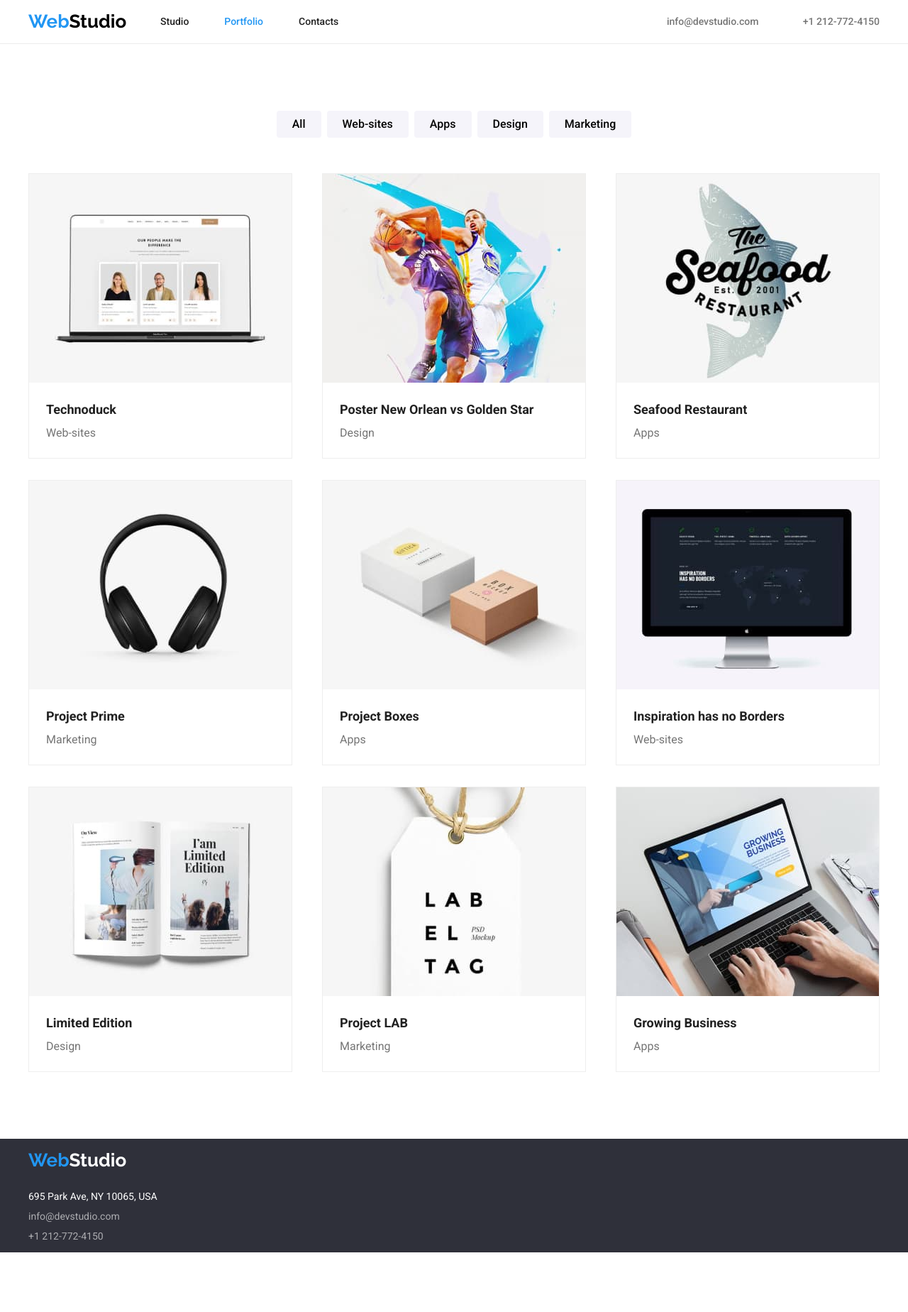
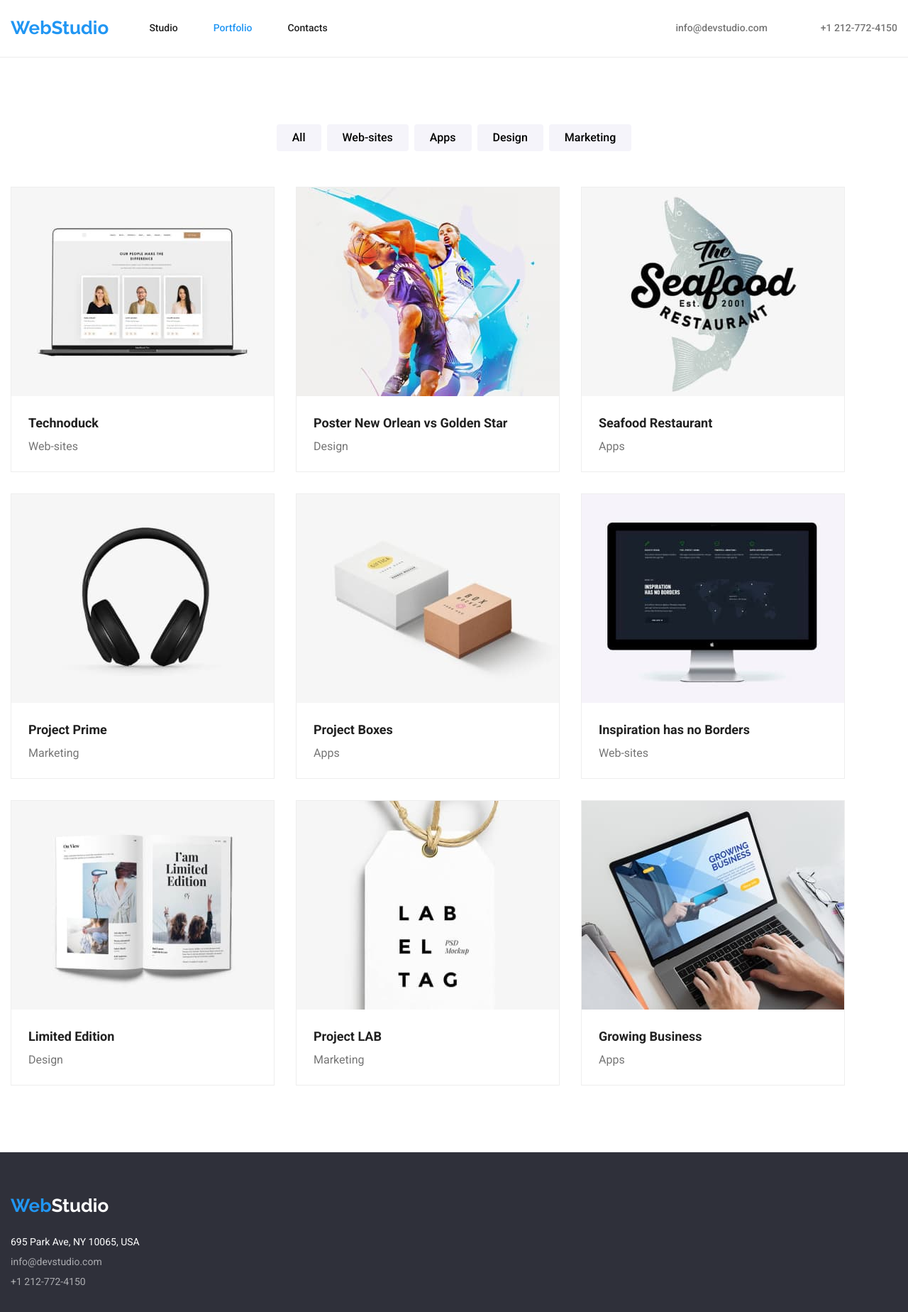
Before and after one commit to NCatalin93/goit-markup-hw-03, a plain HTML site: page portfolio.html in a window 1280 px wide. Shown: the whole page at 71% size. Before the commit the page ends 1764 px from the top, so only its background shows below. Drawn offline with nearby package versions, Linux system fonts and the light colour scheme.

Commit message:
adding viewport dimensions in styles.css
adding viewport dimensions in styles.css, removing some duplicate styles

```diff
--- a/css/styles.css
+++ b/css/styles.css
@@ -40,8 +40,10 @@ img {
 
 /* Container header*/
 .container {
-    width: 1200px;
+    max-width: 1200px 100vw;
     margin: 0 auto;
+    padding-left: 15px;
+    padding-right: 15px;
 }
 
 .global-header .container {
@@ -49,7 +51,8 @@ img {
     flex-direction: row;
     justify-content: space-between;
     align-items: center;
-    padding: 15px 0;
+    padding-top: 24px;
+    padding-bottom: 25px;
 }
 
 .container-nav {
@@ -297,7 +300,8 @@ img {
 .global-footer .container {
     display: flex;
     flex-direction: column;
-    padding: 15px 0;
+    padding-top: 60px;
+    padding-bottom: 60px;
 }
 
 .global-footer .container .full-adress {
@@ -356,9 +360,6 @@ img {
 
 /* Portfolio page */
 /* Buttons sub-section */
-.portfolio-page h1{
-    color: transparent;
-}
 
 .portfolio-page .closed-buttons button{
     font-weight: 500;
@@ -383,7 +384,6 @@ img {
     font-size: 18px;
     font-weight: var(--titles-font-weight);
     line-height: 2;
-    font-weight: var(--titles-font-weight);
 }
 
 .portfolio-page p {
@@ -395,7 +395,8 @@ img {
 .portfolio-page .container{
     display: flex;
     flex-direction: column;
-    padding: 94px 0;
+    padding-top: 94px;
+    padding-bottom: 94px;
 }
 
 .portfolio-page .container .closed-buttons {
@@ -409,16 +410,16 @@ img {
 .container .opened-buttons {
     display: flex;
     flex-wrap: wrap;
-    justify-content: space-between;
     gap: 30px;
     padding: 0;
 }
 
 .container .opened-buttons .item {
-    flex-basis: calc((100%-90px)/9);
+    flex-basis: calc((100%-30px)/3);
     border: 1px solid #EEEEEE;
 }
 
 .description-item {
     padding: 20px 24px;
+    gap: 4px;
 }
```
